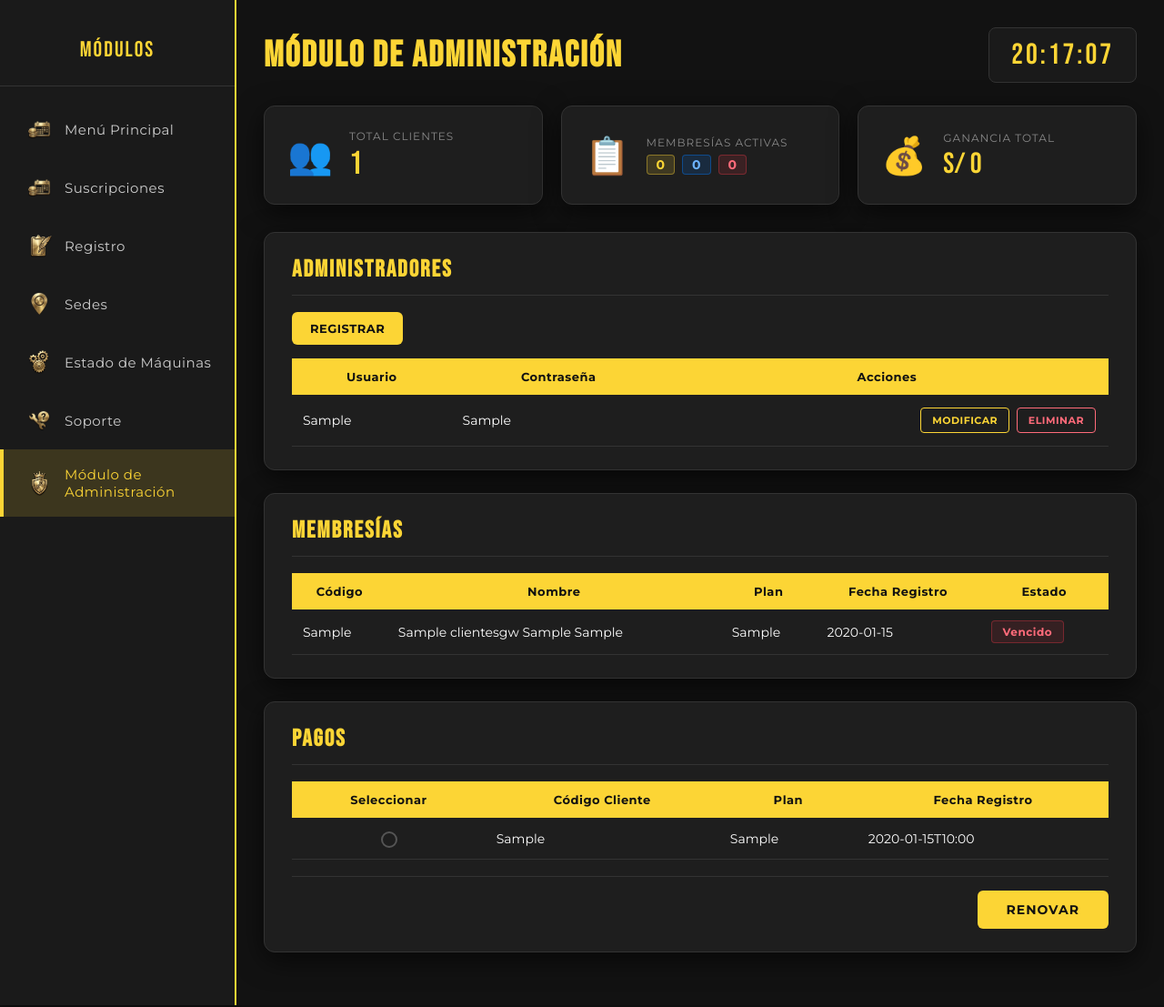
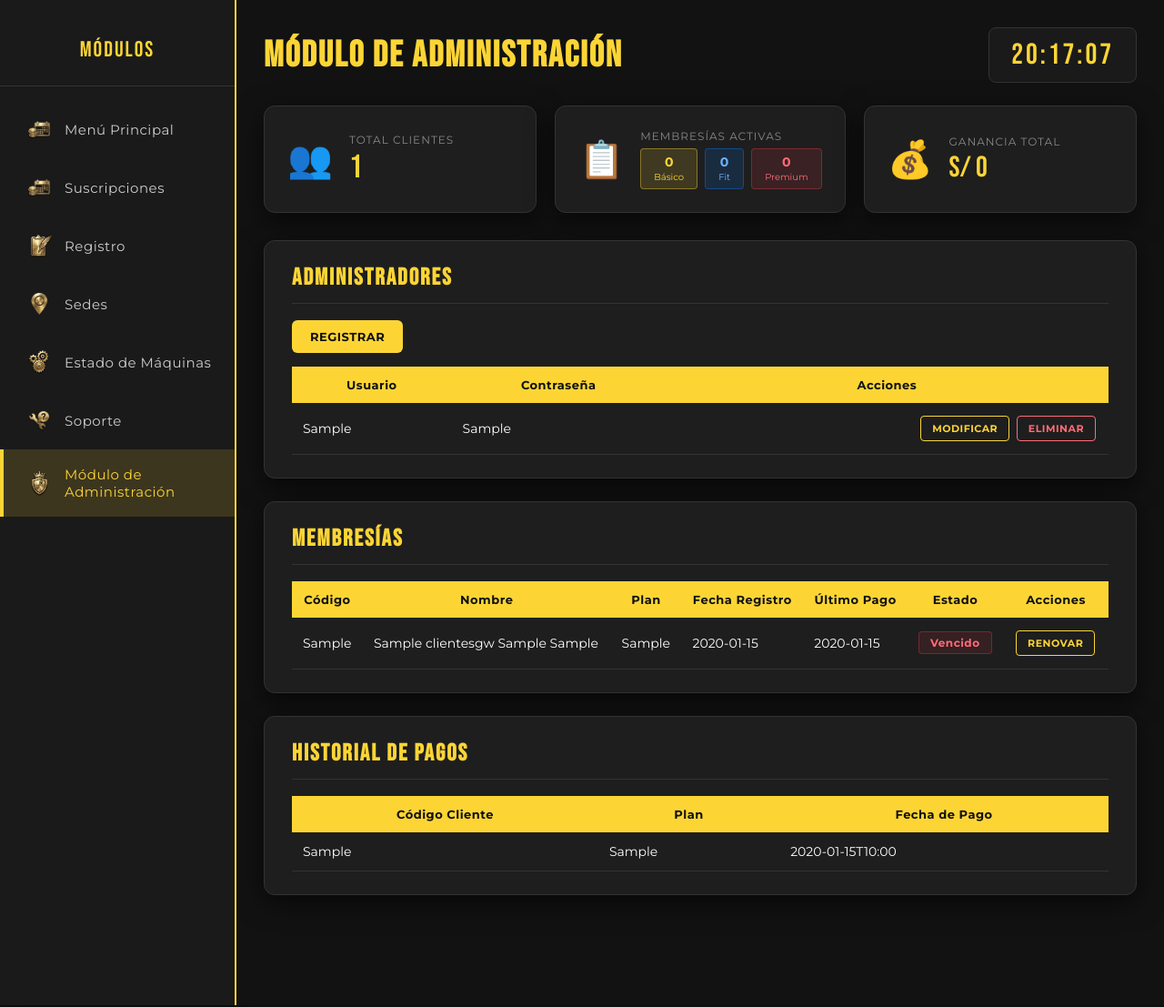
Before and after one commit to Fernan0018/Proyecto_GymWork-POO-2026, a Java web app: page /administracion in a window 1280 px wide. Shown: the part 78-1185 px from the top of the page at 91% size. Run offline with Spring Boot 4, a stand-in JSP engine, Linux system fonts and the light colour scheme; the visitor is signed in with stand-in values (Sample User, id 1); tables that the repository leaves empty hold one stand-in row (values such as "Sample post"); data that the repository does not hold is empty.

Commit message:
optimizacion de administracion

```diff
--- a/backend/src/main/java/com/gymwork/backend/AdministracionController.java
+++ b/backend/src/main/java/com/gymwork/backend/AdministracionController.java
@@ -7,6 +7,7 @@ import org.springframework.ui.Model;
 import org.springframework.web.bind.annotation.GetMapping;
 import org.springframework.web.bind.annotation.PostMapping;
 import org.springframework.web.bind.annotation.RequestParam;
+import java.sql.Date;
 import java.time.LocalDate;
 import java.time.Period;
 import java.time.temporal.ChronoUnit;
@@ -66,36 +67,35 @@ public class AdministracionController {
         for (PagosGW pago : todosLosPagos) {
             String plan = pago.getTipoPlan();
 
-            if ("100".equals(plan)) gananciaTotal += 90;
-            else if ("010".equals(plan)) gananciaTotal += 110;
-            else if ("001".equals(plan)) gananciaTotal += 130;
+            if ("010".equals(plan)) gananciaTotal += 90;
+            else if ("001".equals(plan)) gananciaTotal += 110;
+            else if ("100".equals(plan)) gananciaTotal += 130;
+        }
 
+        Map<String, LocalDate> ultimoPagoMap = new HashMap<>();
+        for (PagosGW pago : todosLosPagos) {
             if (pago.getFechaPago() != null) {
-                LocalDate fechaPagoLocal = pago.getFechaPago().toLocalDate();
-                long diasPasados = ChronoUnit.DAYS.between(fechaPagoLocal, hoy);
-
-                if (diasPasados <= 30) {
-                    if ("100".equals(plan)) basicosActivos++;
-                    else if ("010".equals(plan)) fitsActivos++;
-                    else if ("001".equals(plan)) premiumsActivos++;
+                LocalDate fechaPago = pago.getFechaPago().toLocalDate();
+                String codigo = pago.getCodigoCliente();
+                LocalDate existente = ultimoPagoMap.get(codigo);
+                if (existente == null || fechaPago.isAfter(existente)) {
+                    ultimoPagoMap.put(codigo, fechaPago);
                 }
             }
         }
 
         Map<String, String> estadosMap = new HashMap<>();
         for (ClientesGW cliente : todosLosClientes) {
-            boolean activo = false;
-            for (PagosGW pago : todosLosPagos) {
-                if (pago.getCodigoCliente() != null && pago.getCodigoCliente().equals(cliente.getCodigo())
-                        && pago.getFechaPago() != null) {
-                    long dias = ChronoUnit.DAYS.between(pago.getFechaPago().toLocalDate(), hoy);
-                    if (dias <= 30) {
-                        activo = true;
-                        break;
-                    }
-                }
+            LocalDate ultimoPago = ultimoPagoMap.get(cliente.getCodigo());
+            boolean activo = ultimoPago != null && ChronoUnit.DAYS.between(ultimoPago, hoy) <= 30;
+            estadosMap.put(cliente.getCodigo(), activo ? "Activo" : "Vencido");
+
+            if (activo) {
+                String plan = cliente.getTipoPlan();
+                if ("010".equals(plan)) basicosActivos++;
+                else if ("001".equals(plan)) fitsActivos++;
+                else if ("100".equals(plan)) premiumsActivos++;
             }
-            estadosMap.put(cliente.getCodigo(), activo ? "Activo" : "Vencido");
         }
 
         model.addAttribute("gananciaTotal", gananciaTotal);
@@ -106,16 +106,20 @@ public class AdministracionController {
         model.addAttribute("clientes", todosLosClientes);
         model.addAttribute("pagos", todosLosPagos);
         model.addAttribute("estadosMap", estadosMap);
+        model.addAttribute("ultimoPagoMap", ultimoPagoMap);
 
         return "administracion";
     }
 
     @PostMapping("/administracion/renovar")
-    public String renovarMembresia(@RequestParam("idPagoSeleccionado") Long idPagoSeleccionado) {
-        Optional<PagosGW> optPago = pagosRepository.findById(idPagoSeleccionado);
-        if (optPago.isPresent()) {
-            PagosGW pagoOriginal = optPago.get();
-            PagosGW nuevoPago = new PagosGW(pagoOriginal.getCodigoCliente(), pagoOriginal.getTipoPlan());
+    public String renovarMembresia(@RequestParam("codigoCliente") String codigoCliente) {
+        Optional<ClientesGW> optCliente = clientesRepository.findById(codigoCliente);
+        if (optCliente.isPresent()) {
+            ClientesGW cliente = optCliente.get();
+            cliente.setFechaRegistro(Date.valueOf(LocalDate.now()));
+            clientesRepository.save(cliente);
+
+            PagosGW nuevoPago = new PagosGW(cliente.getCodigo(), cliente.getTipoPlan());
             pagosRepository.save(nuevoPago);
         }
         return "redirect:/administracion";
--- a/backend/src/main/java/com/gymwork/backend/ClientesGW.java
+++ b/backend/src/main/java/com/gymwork/backend/ClientesGW.java
@@ -23,7 +23,7 @@ public class ClientesGW {
     @Transient
     private Integer edad;
 
-    @Column(name = "Fecha_Registro", insertable = false, updatable = false)
+    @Column(name = "Fecha_Registro")
     private Date fechaRegistro;
 
     @Column(name = "Sexo")
--- a/backend/src/main/webapp/WEB-INF/views/administracion.jsp
+++ b/backend/src/main/webapp/WEB-INF/views/administracion.jsp
@@ -239,12 +239,20 @@
             font-size: 32px;
         }
         .plan-badge {
-            display: inline-block;
-            padding: 3px 10px;
+            display: inline-flex;
+            flex-direction: column;
+            align-items: center;
+            padding: 6px 14px;
             border-radius: 4px;
             font-family: 'Montserrat', sans-serif;
             font-size: 14px;
             font-weight: 700;
+            line-height: 1.2;
+        }
+        .plan-label {
+            font-size: 10px;
+            font-weight: 400;
+            margin-top: 2px;
         }
         .plan-basico {
             background: rgba(252,213,53,0.15);
@@ -675,9 +683,9 @@
                         <div class="stat-body">
                             <span class="stat-label">Membresías Activas</span>
                                 <span class="stat-value">
-                                <span class="plan-badge plan-basico">${basicosActivos}</span>
-                                <span class="plan-badge plan-fit">${fitsActivos}</span>
-                                <span class="plan-badge plan-premium">${premiumsActivos}</span>
+                                    <span class="plan-badge plan-basico">${basicosActivos}<span class="plan-label">Básico</span></span>
+                                    <span class="plan-badge plan-fit">${fitsActivos}<span class="plan-label">Fit</span></span>
+                                    <span class="plan-badge plan-premium">${premiumsActivos}<span class="plan-label">Premium</span></span>
                                 </span>
                         </div>
                     </div>
@@ -731,7 +739,9 @@
                                         <th>Nombre</th>
                                         <th>Plan</th>
                                         <th>Fecha Registro</th>
+                                        <th>Último Pago</th>
                                         <th>Estado</th>
+                                        <th>Acciones</th>
                                     </tr>
                                 </thead>
                                 <tbody>
@@ -748,8 +758,15 @@
                                                 </c:choose>
                                             </td>
                                             <td>${cl.fechaRegistro}</td>
+                                            <td>${ultimoPagoMap[cl.codigo]}</td>
                                             <td>
                                                 <span class="badge ${estadosMap[cl.codigo] == 'Activo' ? 'badge-activo' : 'badge-vencido'}">${estadosMap[cl.codigo]}</span>
+                                            </td>
+                                            <td>
+                                                <form action="/administracion/renovar" method="POST" style="margin:0">
+                                                    <input type="hidden" name="codigoCliente" value="${cl.codigo}">
+                                                    <button type="submit" class="btn-mod">RENOVAR</button>
+                                                </form>
                                             </td>
                                         </tr>
                                     </c:forEach>
@@ -759,24 +776,19 @@
                     </div>
 
                     <div class="admin-table-card">
-                        <h2 class="card-title">PAGOS</h2>
-                        <form action="/administracion/renovar" method="POST">
+                        <h2 class="card-title">HISTORIAL DE PAGOS</h2>
                         <div class="table-wrapper">
                             <table class="table-registro">
                                 <thead>
                                     <tr>
-                                            <th>Seleccionar</th>
                                         <th>Código Cliente</th>
                                         <th>Plan</th>
-                                            <th>Fecha Registro</th>
+                                        <th>Fecha de Pago</th>
                                     </tr>
                                 </thead>
                                 <tbody>
                                     <c:forEach var="p" items="${pagos}">
                                         <tr>
-                                                <td class="radio-cell">
-                                                    <input type="radio" name="idPagoSeleccionado" value="${p.idPago}" class="gold-radio">
-                                                </td>
                                             <td>${p.codigoCliente}</td>
                                             <td>
                                                 <c:choose>
@@ -792,10 +804,6 @@
                                 </tbody>
                             </table>
                         </div>
-                            <div class="pagos-footer">
-                                <button type="submit" class="btn-renovar">RENOVAR</button>
-                            </div>
-                        </form>
                     </div>
                 </div>
             </div>
```
Lines whose indentation alone changed are shown as unchanged.
